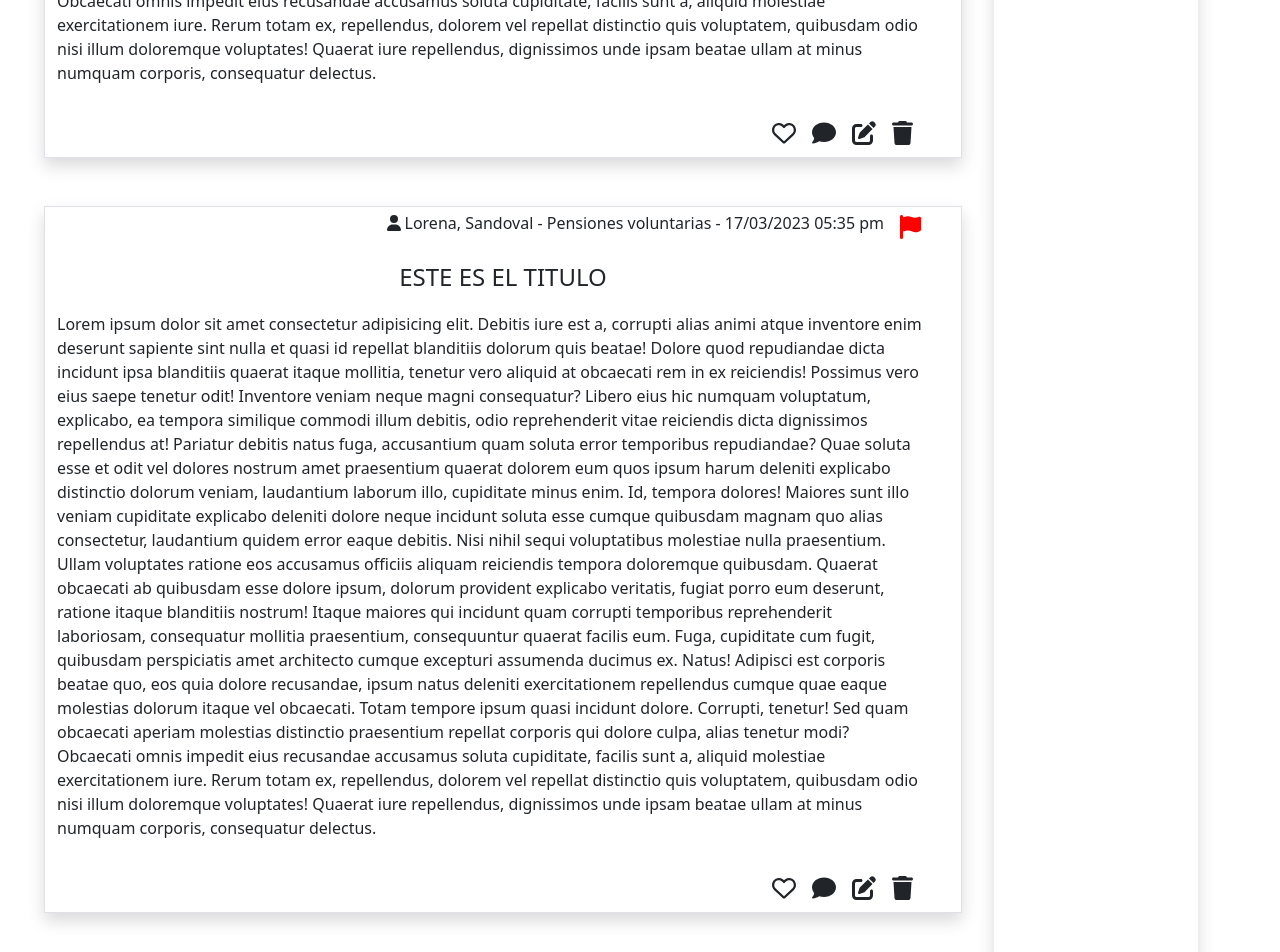
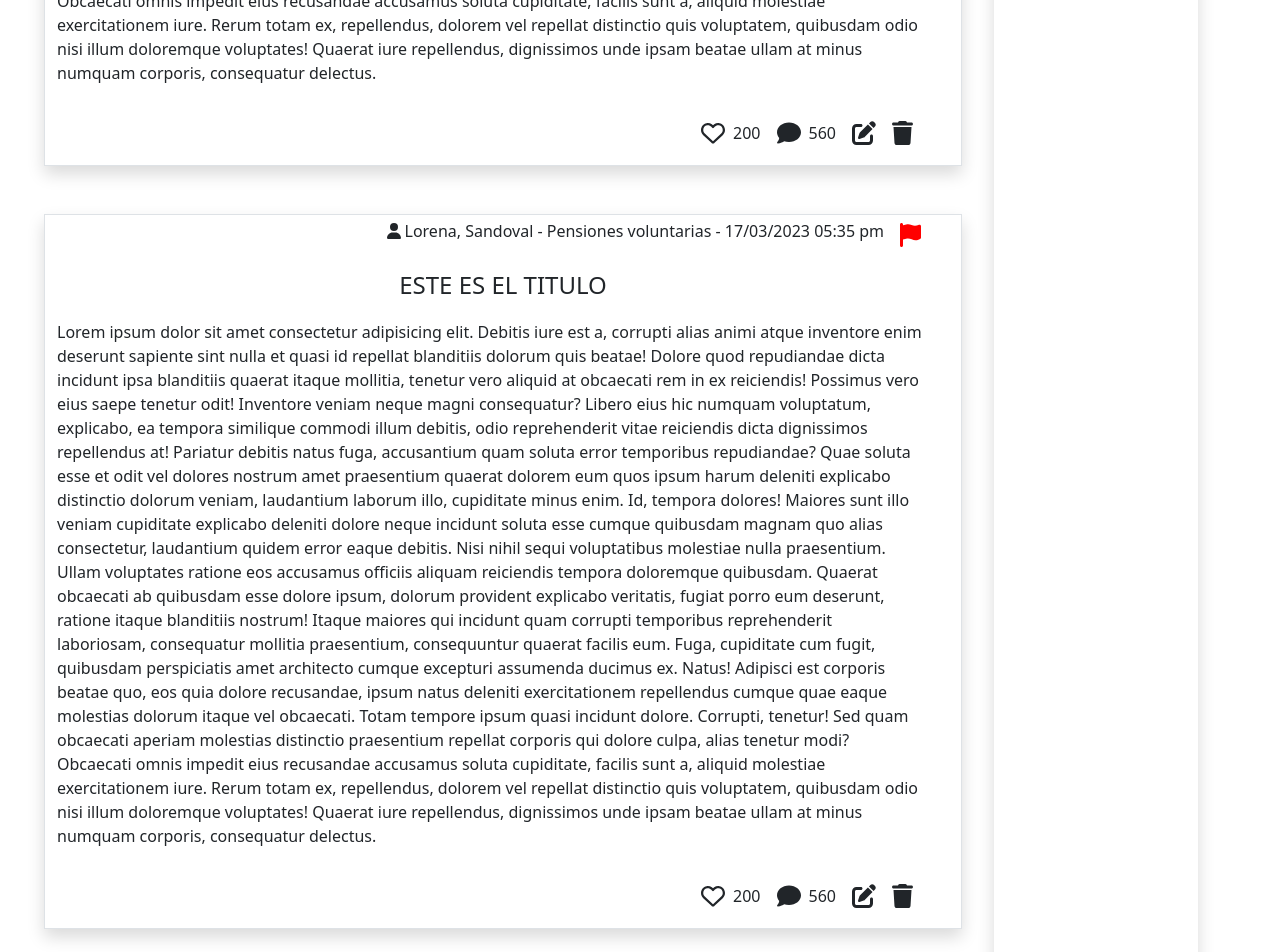
Before and after one commit to LizethLorenaSandoval/NewslatterFront, an Angular app: page /home in a window 1280 px wide. Shown: the part 740-1692 px from the top of the page. Built offline with nearby package versions, Linux system fonts and the light colour scheme.

Commit message:
se agregan cambios en los contadores de likes y comentarioa

```diff
--- a/src/app/componentes/home/home.component.html
+++ b/src/app/componentes/home/home.component.html
@@ -80,9 +80,9 @@
                 <div class="row m-1">
                     <div class="row col-12">
                         <div class="form-group d-flex justify-content-end">
-                            <i class="fa-regular fa-heart fa-xl m-2"></i>
+                            <i class="fa-regular fa-heart fa-xl m-2"></i> <p class="mt-2 me-2">200</p>
                             <!-- <i class="fa-solid fa-heart fa-xl"></i> -->
-                            <i class="fa-solid fa-comment fa-xl m-2"></i>
+                            <i class="fa-solid fa-comment fa-xl m-2"></i> <p class="mt-2 me-2">560</p>
                             <i class="fa-solid fa-pen-to-square fa-xl m-2"></i>
                             <i class="fa-solid fa-trash fa-xl m-2"></i>
                         </div>
@@ -130,9 +130,9 @@
                 <div class="row m-1">
                     <div class="row col-12">
                         <div class="form-group d-flex justify-content-end">
-                            <i class="fa-regular fa-heart fa-xl m-2"></i>
+                            <i class="fa-regular fa-heart fa-xl m-2"></i> <p class="mt-2 me-2">200</p>
                             <!-- <i class="fa-solid fa-heart fa-xl"></i> -->
-                            <i class="fa-solid fa-comment fa-xl m-2"></i>
+                            <i class="fa-solid fa-comment fa-xl m-2"></i> <p class="mt-2 me-2">560</p>
                             <i class="fa-solid fa-pen-to-square fa-xl m-2"></i>
                             <i class="fa-solid fa-trash fa-xl m-2"></i>
                         </div>
```
